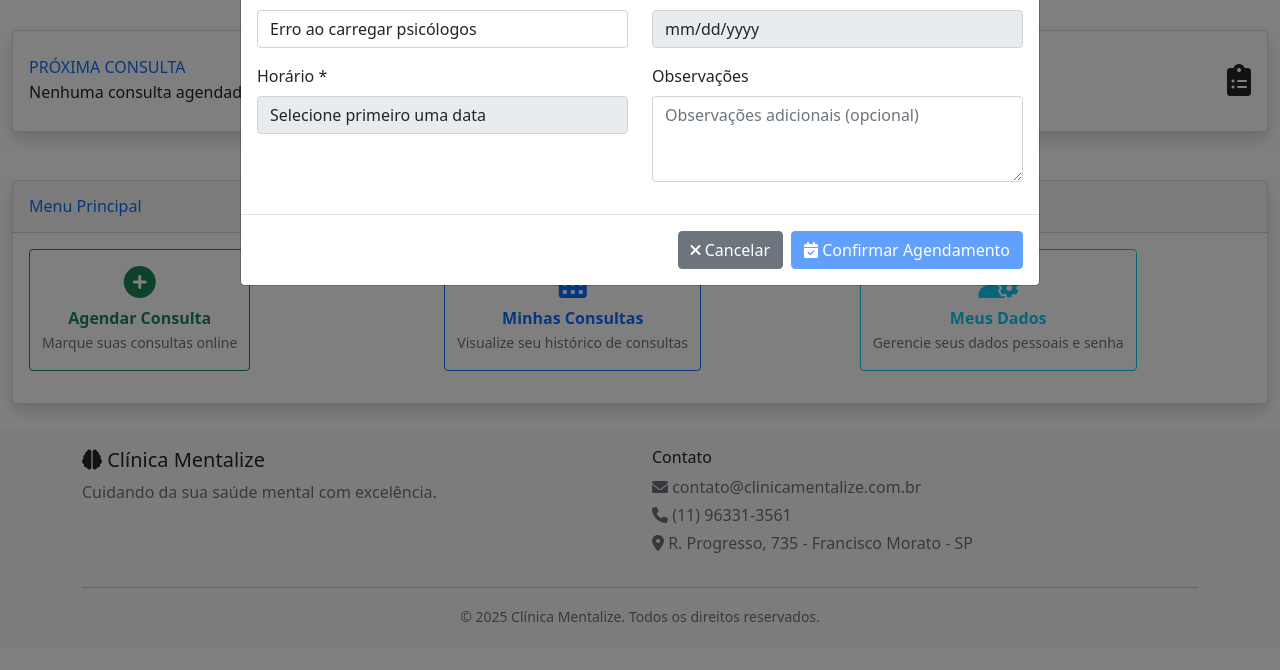
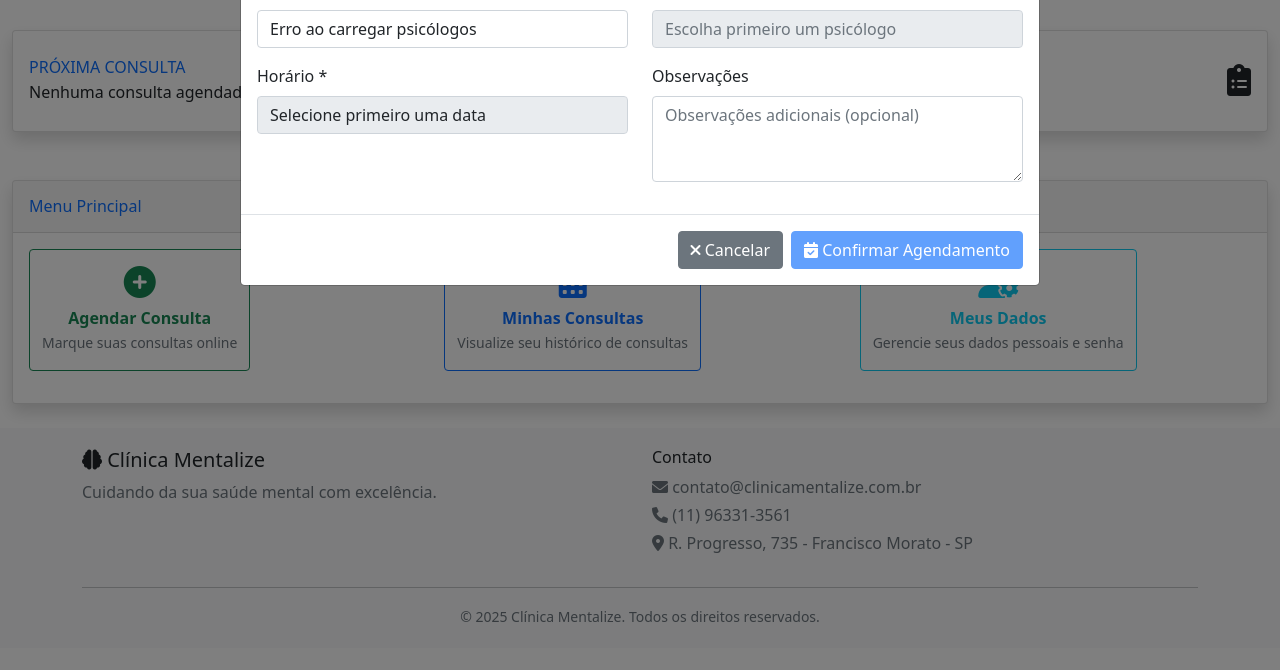
Before and after one commit to natachasiqueira/clinicamentalize, a Python web app: template app/templates/paciente/dashboard.html in a window 1280 px wide, after a click that opens the changed part. Shown: the part 130-800 px from the top of the page. Run offline with Jinja, Linux system fonts and the light colour scheme; the template is opened without the code that fills it, so the values that code supplies are empty; some libraries are stand-ins or nearby versions.

Commit message:
Correcao da mensagem no campo data.

```diff
--- a/app/templates/paciente/dashboard.html
+++ b/app/templates/paciente/dashboard.html
@@ -132,7 +132,8 @@
                         <!-- Data -->
                         <div class="col-md-6 mb-3">
                             <label for="data" class="form-label">Data *</label>
-                            <input type="date" class="form-control" id="data" name="data" required disabled placeholder="Selecione primeiro um psicólogo">
+                            <input type="text" class="form-control" id="data" name="data" required disabled readonly
+                                   value="Escolha primeiro um psicólogo" style="color: #6c757d;">
                         </div>
 
                         <!-- Horário -->
@@ -218,12 +219,21 @@
         const psicologoId = this.value;
         if (psicologoId) {
             carregarDatasDisponiveis(psicologoId);
+            // Transformar o campo em date picker
+            dataInput.type = 'date';
+            dataInput.value = '';
+            dataInput.style.color = '';
             dataInput.disabled = false;
+            dataInput.readOnly = false;
             psicologoInfo.innerHTML = '<i class="fas fa-check text-success"></i> Psicólogo selecionado';
         } else {
+            // Voltar ao estado inicial
+            dataInput.type = 'text';
+            dataInput.value = 'Escolha primeiro um psicólogo';
+            dataInput.style.color = '#6c757d';
             dataInput.disabled = true;
+            dataInput.readOnly = true;
             horarioSelect.disabled = true;
-            dataInput.value = '';
             horarioSelect.innerHTML = '<option value="">Selecione primeiro uma data</option>';
             psicologoInfo.innerHTML = '';
         }
```
